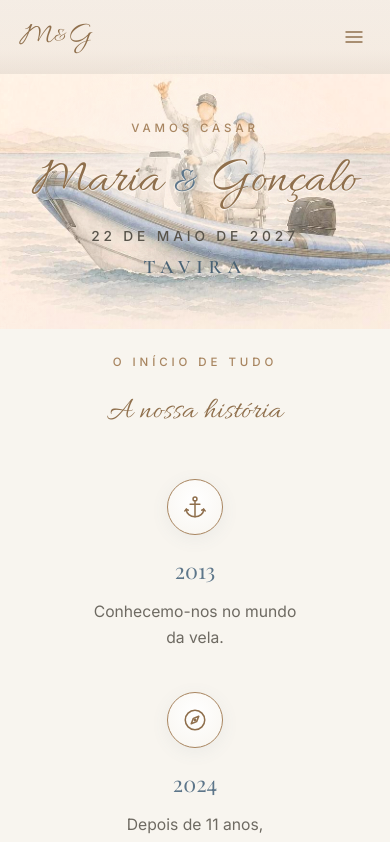
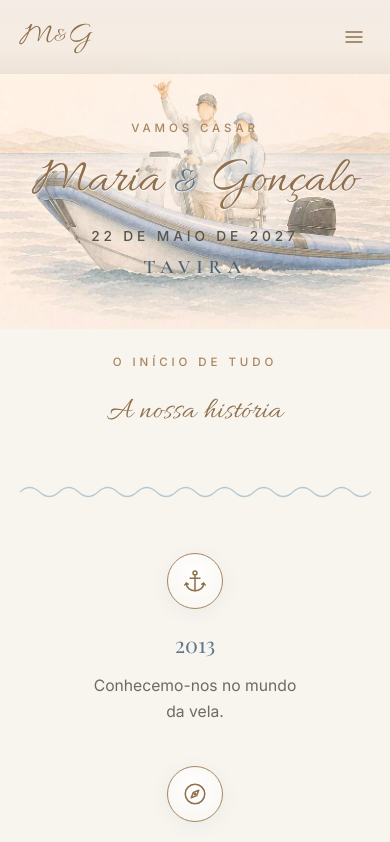
Before and after one commit to inesdias028/MG, a React (Vite) app: page / in a window 390 px wide. Shown: the top 842 px of the page. Built offline with nearby package versions, Linux system fonts and the light colour scheme; a web font is replaced by a local one.

Commit message:
Show História wave on mobile as a full-width divider above entries
Instead of hiding the wave on small screens, render it as a static
full-width wavy divider above the stacked timeline entries.

Co-Authored-By: Claude Opus 4.8 <noreply@anthropic.com>

```diff
--- a/src/components/components.css
+++ b/src/components/components.css
@@ -949,7 +949,12 @@
     gap: 2.5rem 1.5rem;
   }
   .story__wave {
-    display: none;
+    position: static;
+    grid-column: 1 / -1;
+    width: 100%;
+    height: 26px;
+    margin-bottom: 0.5rem;
+    opacity: 0.7;
   }
   .venues {
     grid-template-columns: 1fr;
```
